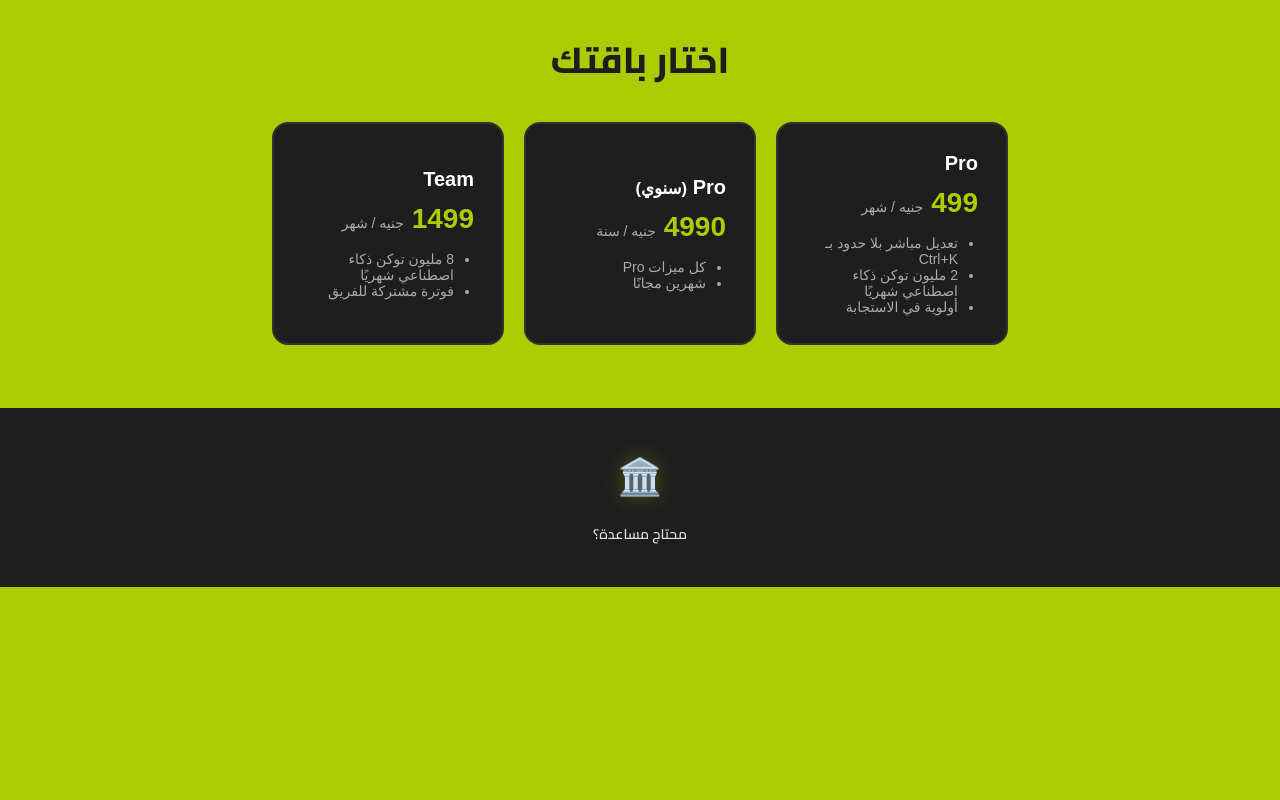
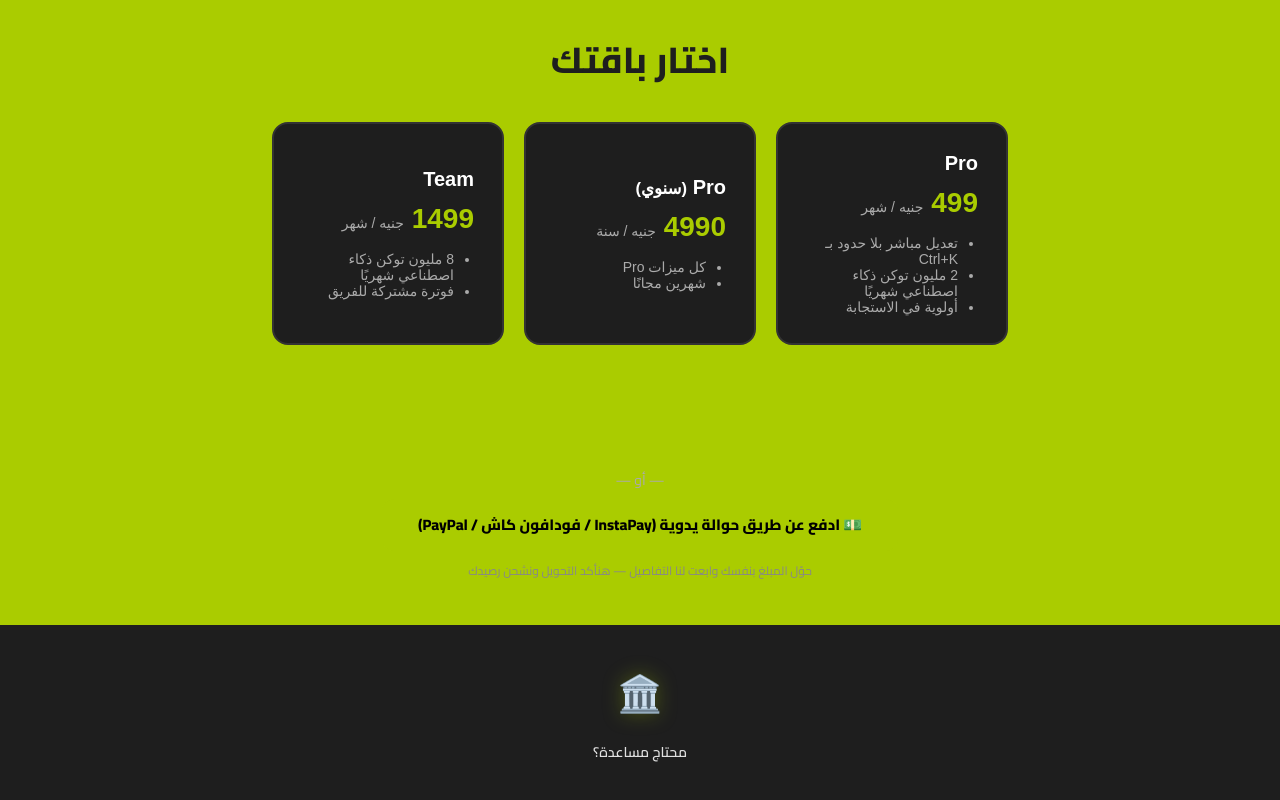
Before and after one commit to Hosam77hasan/vse-egypt, a website: page vse-payment-portal/public/index.html in a window 1280 px wide. Shown: the part 711-1511 px from the top of the page. Before the commit the page ends 1298 px from the top, so only its background shows below. Drawn offline with Linux system fonts and the light colour scheme.

Commit message:
Add manual payment link to payment portal index page
Users clicking pricing CTAs land on the payment portal which now shows
a clear 'Manual Payment' button linking to /manual-payment.

Flow: Landing → Payment Portal → Manual Payment (InstaPay/Vodafone/PayPal)

Co-Authored-By: Claude <noreply@anthropic.com>

```diff
--- a/vse-payment-portal/public/index.html
+++ b/vse-payment-portal/public/index.html
@@ -137,6 +137,16 @@
     </section>
   </main>
 
+  <section style="text-align:center;padding:30px 20px;margin-top:20px;">
+    <p style="color:#aaa;font-size:14px;margin-bottom:8px;">— أو —</p>
+    <a href="/manual-payment"
+       style="display:inline-block;background:var(--lime);color:#000;padding:14px 36px;border-radius:12px;
+              font-size:15px;font-weight:800;text-decoration:none;font-family:'Cairo',sans-serif;">
+      💵 ادفع عن طريق حوالة يدوية (InstaPay / فودافون كاش / PayPal)
+    </a>
+    <p style="color:#888;font-size:12px;margin-top:10px;">حوّل المبلغ بنفسك وابعت لنا التفاصيل — هنأكد التحويل ونشحن رصيدك</p>
+  </section>
+
   <footer class="footer">
     <span class="sphinx-icon">🏛️</span>
     <a href="/support.html">محتاج مساعدة؟</a>
```
